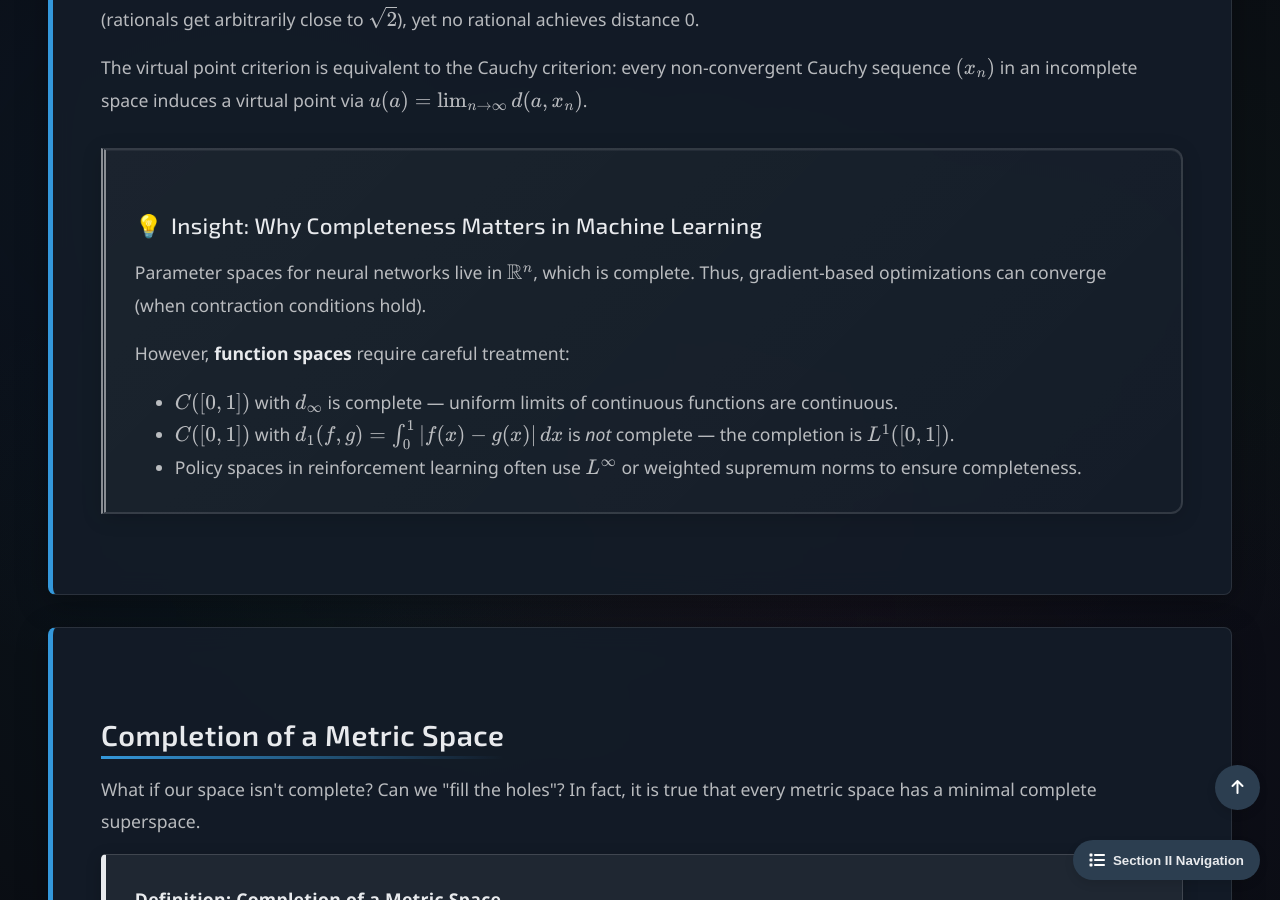
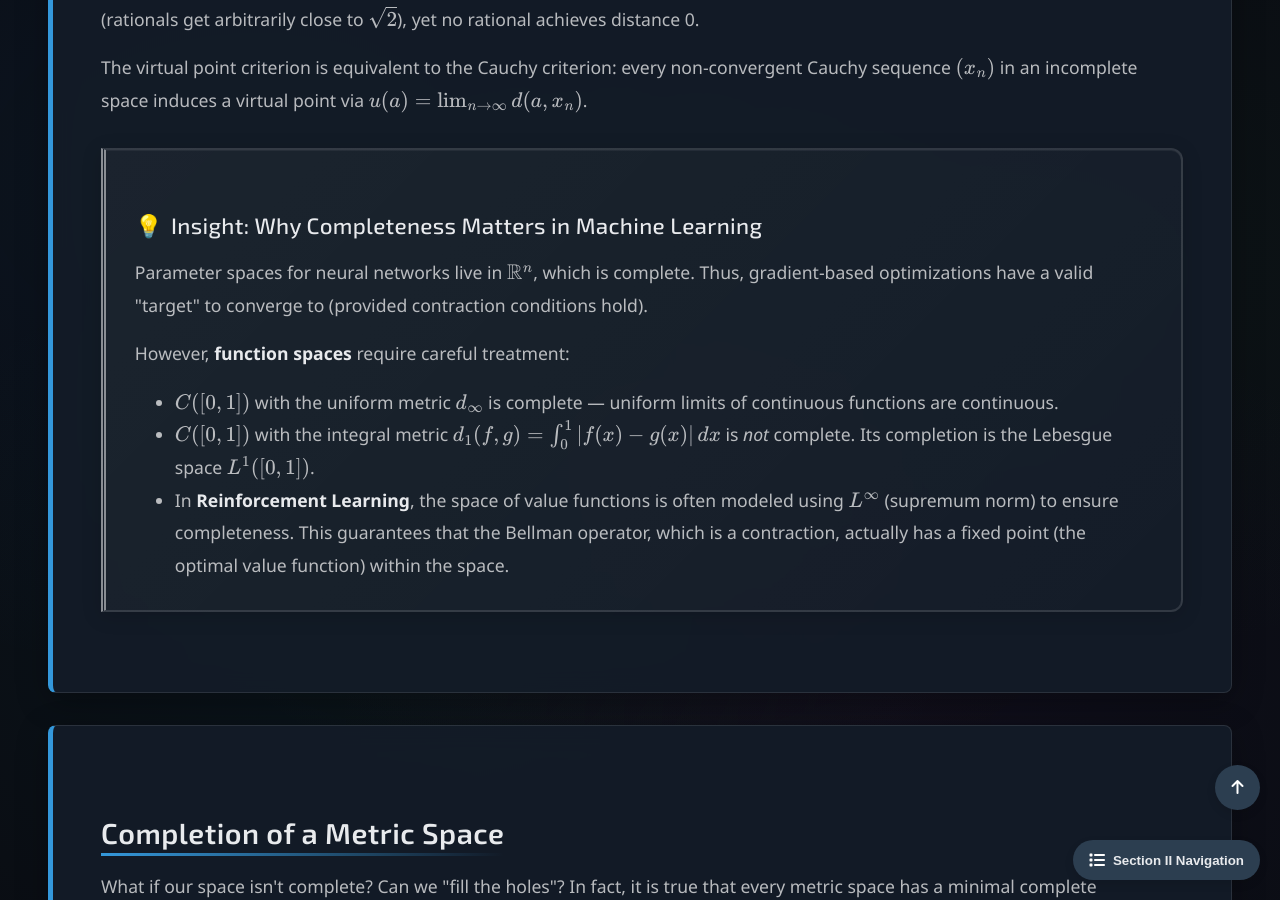
Before and after one commit to Yusukey01/yusukey01.github.io, a Jekyll site: the page built from Mathematics/Calculus/completeness.html, in a window 1280 px wide and 900 px high, scrolled down 2211 px. Built offline with Jekyll 4.4.1, drawn with Linux system fonts in a browser that asks for light colours; some of the changed text lies outside the part shown.

Commit message:
revised explanations

```diff
--- a/Mathematics/Calculus/completeness.html
+++ b/Mathematics/Calculus/completeness.html
@@ -181,23 +181,24 @@ noindex: true
                     <h3>Insight: Why Completeness Matters in Machine Learning</h3>
                     <p>
                         Parameter spaces for neural networks live in \(\mathbb{R}^n\), which is complete. Thus,
-                        gradient-based optimizations can converge (when contraction conditions hold).
+                        gradient-based optimizations have a valid "target" to converge to (provided contraction conditions hold).
                     </p>
                     <p>
                         However, <strong>function spaces</strong> require careful treatment:
                     </p>
                     <ul style="padding-left: 40px;">
                         <li>
-                            \(C([0,1])\) with \(d_\infty\) is complete — uniform limits of
+                            \(C([0,1])\) with the uniform metric \(d_\infty\) is complete — uniform limits of
                             continuous functions are continuous.
                         </li>
                         <li>
-                            \(C([0,1])\) with \(d_1(f,g) = \int_0^1 |f(x) - g(x)| \, dx\) is
-                            <em>not</em> complete — the completion is \(L^1([0,1])\).
+                            \(C([0,1])\) with the integral metric \(d_1(f,g) = \int_0^1 |f(x) - g(x)| \, dx\) is
+                            <em>not</em> complete. Its completion is the Lebesgue space \(L^1([0,1])\).
                         </li>
                         <li>
-                            Policy spaces in reinforcement learning often use \(L^\infty\)
-                            or weighted supremum norms to ensure completeness.
+                            In <strong>Reinforcement Learning</strong>, the space of value functions is often modeled using
+                            \(L^\infty\) (supremum norm) to ensure completeness. This guarantees that the Bellman operator,
+                            which is a contraction, actually has a fixed point (the optimal value function) within the space.
                         </li>
                     </ul>
                 </div>
@@ -290,7 +291,7 @@ noindex: true
                 </div>
 
                 <p>
-                    This leads criteria for completeness.
+                    This leads to the following criteria for completeness.
                 </p>
 
                 <div class="theorem">
@@ -346,6 +347,7 @@ noindex: true
 
             <section id="banach" class="section-content">
                 <h2>The Banach Fixed-Point Theorem</h2>
+
                 <p>
                     We now formally explain why many optimization methods converge.
                 </p>
@@ -454,6 +457,9 @@ noindex: true
                         is a contraction with \(k = \max(|1 - \alpha L|, |1 - \alpha \mu|)\).
                         Choosing \(\alpha = \frac{2}{L + \mu}\) minimizes \(k\) to
                         \(\frac{L - \mu}{L + \mu} < 1\).
+                        <br>
+                        <em>Note: In Deep Learning, loss functions are rarely convex, so global contraction is not guaranteed,
+                        but local behavior around minima often approximates this dynamics.</em>
                     </p>
 
                     <h4><a href="../Machine_learning/intro_RL.html#DP">Value Iteration (Reinforcement Learning)</a></h4>
@@ -463,7 +469,7 @@ noindex: true
                         V_{k+1}(s) = \max_a \left[ R(s, a) + \gamma \sum_{s'} p_T(s' \mid s, a) V_k (s') \right].
                         \]
                         is a \(\gamma\)-contraction with the supremum norm \(\|\cdot\|_\infty\), where \(\gamma \in (0,1)\) is the
-                        discount factor. The space of bounded functions is complete under \(\|\cdot\|_\infty\), so value
+                        discount factor. The space of bounded value functions is complete under \(\|\cdot\|_\infty\), so value
                         iteration converges to the unique optimal value function \(V_*\) as \(k \to \infty\).
                     </p>
                 </div>
```
Also changed, not shown: other parts of Mathematics/Calculus/completeness.html (+4 -3 lines).
